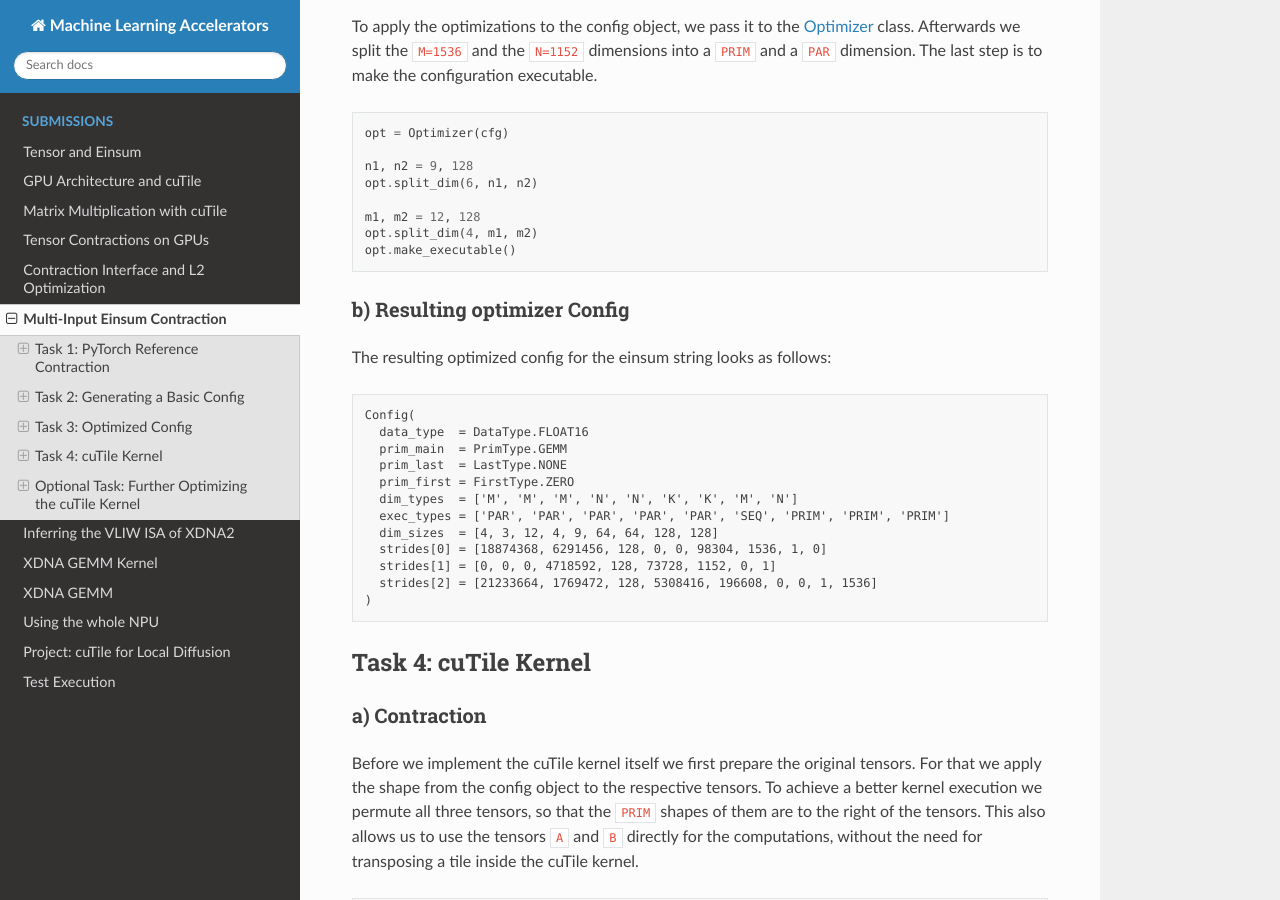
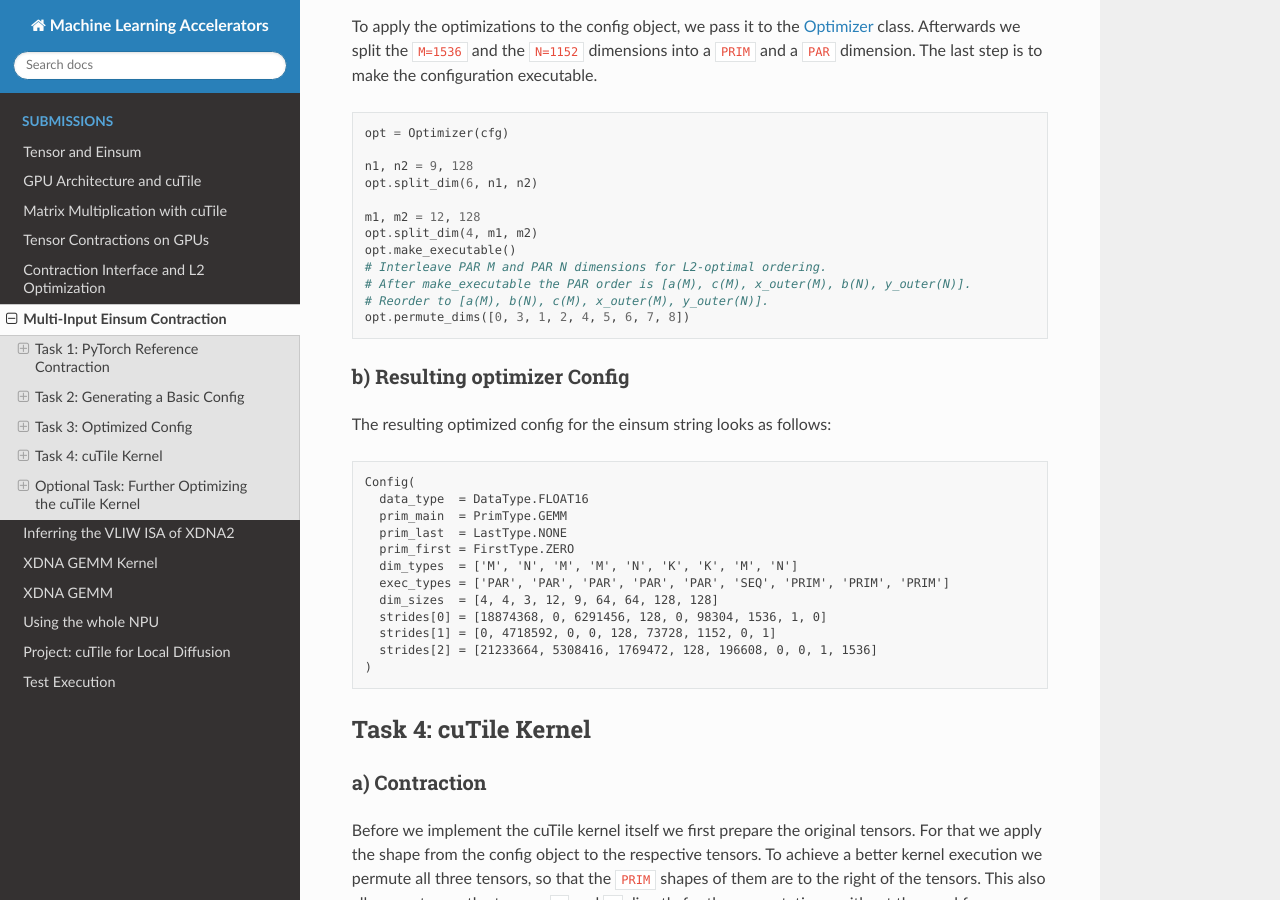
Before and after one commit to Shad00Z/machine-learning-accelerators, a Sphinx documentation site: the page built from docs/source/submissions/06_multi_input_einsum.rst, in a window 1280 px wide and 900 px high, scrolled down 2397 px. Built offline with Sphinx 7.4.7 and the Read the Docs theme 3.1.0, drawn with Linux system fonts in a browser that asks for light colours.

```diff
--- a/docs/source/submissions/06_multi_input_einsum.rst
+++ b/docs/source/submissions/06_multi_input_einsum.rst
@@ -127,6 +127,10 @@ The last step is to make the configuration executable.
     m1, m2 = 12, 128
     opt.split_dim(4, m1, m2)
     opt.make_executable()
+    # Interleave PAR M and PAR N dimensions for L2-optimal ordering.
+    # After make_executable the PAR order is [a(M), c(M), x_outer(M), b(N), y_outer(N)].
+    # Reorder to [a(M), b(N), c(M), x_outer(M), y_outer(N)].
+    opt.permute_dims([0, 3, 1, 2, 4, 5, 6, 7, 8])
 
 b) Resulting optimizer Config
 ^^^^^^^^^^^^^^^^^^^^^^^^^^^^^
@@ -142,12 +146,12 @@ The resulting optimized config for the einsum string looks as follows:
       prim_main  = PrimType.GEMM
       prim_last  = LastType.NONE
       prim_first = FirstType.ZERO
-      dim_types  = ['M', 'M', 'M', 'N', 'N', 'K', 'K', 'M', 'N']
+      dim_types  = ['M', 'N', 'M', 'M', 'N', 'K', 'K', 'M', 'N']
       exec_types = ['PAR', 'PAR', 'PAR', 'PAR', 'PAR', 'SEQ', 'PRIM', 'PRIM', 'PRIM']
-      dim_sizes  = [4, 3, 12, 4, 9, 64, 64, 128, 128]
-      strides[0] = [18874368, 6291456, 128, 0, 0, 98304, 1536, 1, 0]
-      strides[1] = [0, 0, 0, 4718592, 128, 73728, 1152, 0, 1]
-      strides[2] = [21233664, 1769472, 128, 5308416, 196608, 0, 0, 1, 1536]
+      dim_sizes  = [4, 4, 3, 12, 9, 64, 64, 128, 128]
+      strides[0] = [18874368, 0, 6291456, 128, 0, 98304, 1536, 1, 0]
+      strides[1] = [0, 4718592, 0, 0, 128, 73728, 1152, 0, 1]
+      strides[2] = [21233664, 5308416, 1769472, 128, 196608, 0, 0, 1, 1536]
     )
 
 .. _task_4:
```
Also changed, not shown: 3 other files.
